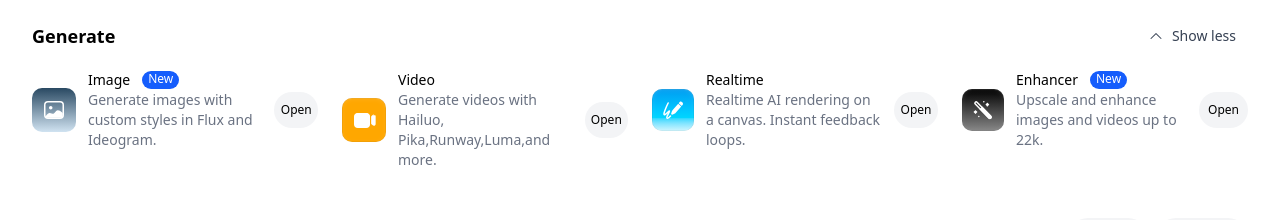
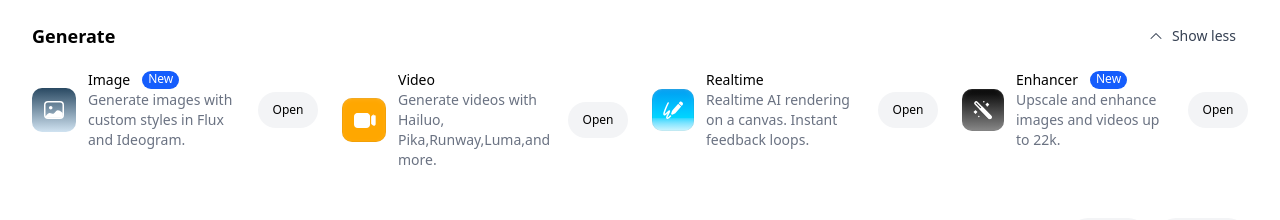
Before and after one commit to ifeoma-joy-obasi/cartolinks-assignment, a Next.js app: page / in a window 1280 px wide. Shown: the part 690-910 px from the top of the page. Built offline with nearby package versions, Linux system fonts and the light colour scheme.

Commit message:
made the grid items have equal buttons and aligned perfectly

```diff
--- a/app/components/Footer.tsx
+++ b/app/components/Footer.tsx
@@ -7,7 +7,7 @@
     <div>
        <div className="mt-12 max-w-[95rem] mx-auto px-4 sm:px-6 lg:px-8">
         <div className='flex justify-between items-center'>
-            <h2 className='text-[22px] font-semibold m-0 p-0 leading-none'>Gallery</h2>
+            <h2 className='text-[22px] font-semibold m-0 p-0 '>Gallery</h2>
 
             <div className='flex items-center gap-2'>
 
@@ -27,17 +27,7 @@
             </div>
             </div>
 
-            {/* <footer className='mt-2 flex justify-between items-center text-white bg-[rgba(19,20,20,0.9)] p-5'>
-              <div className='flex items-center gap-3'>
-                <Image src="https://www.krea.ai/favicon/favicon-64-dark.png" alt="Krea AI" width={50} height={50} className='rounded-md '/>
-                <h2 className='text-sm md:text-xl lg:text-[35px] md:text-[28px] font-medium'>Krea AI</h2>
-              </div>
-              <div className='flex items-center gap-3'>
-               <h2 className='text-sm md:text-xl lg:text-[25px] font-medium'>Curated by</h2>
-                <svg width="139" height="64" viewBox="0 0 139 64" fill="currentColor" xmlns="http://www.w3.org/2000/svg" className="pointer-events-none h-20 w-[43px] fill-text-primary" data-sentry-element="svg" data-sentry-source-file="MobbinLogo.tsx" data-sentry-component="MobbinLogo"><title>Mobbin</title><path d="M84.3504 64H48.1695V47.315L32.569 63.9989L0 63.9841V29.9515L28.31 0H67.4439V15.9214L82.6881 0H116.593V26.1874H139V64H99.1163V48.208L84.3504 64Z" data-sentry-element="path" data-sentry-source-file="MobbinLogo.tsx"></path></svg>
-                <h2 className='text-[15px] md:text-[25px] lg:text-[30px] font-medium'>Mobbin</h2>
-              </div>
-            </footer> */}
+
 
             <footer className='mt-2 flex justify-between items-center text-white bg-[rgba(19,20,20,0.9)] p-5'>
   <div className='flex items-center gap-3'>
--- a/app/components/generate/cards/CardImage1.tsx
+++ b/app/components/generate/cards/CardImage1.tsx
@@ -3,6 +3,7 @@
   return (
     <div className="w-full flex items-center gap-3">
 
+      {/* icon */}
       <div
         className="relative aspect-square rounded-[10px] block shrink-0"
         style={{
@@ -21,7 +22,7 @@
 
       </div>
 
-      <div className="justify-between">
+      <div className="flex-1 min-w-0">
         <div className="flex items-center gap-3">
           <h3 className="font-medium text-sm">Image</h3>
           <button className="bg-blue-600 text-white px-1.5 pb-0.5 rounded-full text-xs">New</button>
@@ -29,7 +30,11 @@
         <p className="text-sm text-gray-500">Generate images with custom styles in Flux and Ideogram.</p>
       </div>
 
-      <button className="cursor-pointer ml-auto bg-gray-100 text-black rounded-full h-9 w-24 text-xs font-medium">Open</button>
+      {/* Open button (fixed size) */}
+  <button className="cursor-pointer bg-gray-100 text-black rounded-full h-9 w-15 text-xs font-medium shrink-0">
+    Open
+  </button>
+
     </div>
   );
 });
--- a/app/components/generate/cards/CardImage2.tsx
+++ b/app/components/generate/cards/CardImage2.tsx
@@ -1,11 +1,10 @@
 import React from "react";
 export default React.memo(function CardImage2() {
   return (
-    <div className="w-fullflex items-center gap-3">
+    <div className="w-full flex items-center gap-3">
 
-      <div className="flex items-center gap-3">
-
-          <div className="relative aspect-square rounded-[10px] bg-[oklch(79.55%_0.1875_75.3501)] inset-ring-[0.5px] shadow-[inset_0_1px_1px_rgba(255,255,255,0.1),inset_0_1px_5px_rgba(255,255,255,0.1)] inset-ring-black/10 block shrink-0" style={{
+      {/* Icon */}
+      <div className="relative aspect-square rounded-[10px] bg-[oklch(79.55%_0.1875_75.3501)] inset-ring-[0.5px] shadow-[inset_0_1px_1px_rgba(255,255,255,0.1),inset_0_1px_5px_rgba(255,255,255,0.1)] inset-ring-black/10 block shrink-0" style={{
           width: "44px",
           height: "44px",
           }}>
@@ -18,15 +17,18 @@
 
           </div>
 
-      <div className="justify-between">
+ {/* Text + New badge */}
+      <div className="flex-1 min-w-0">
         <div className="flex items-center gap-3">
           <h3 className="font-medium text-sm">Video</h3>
         </div>
         <p className="text-sm text-gray-500">Generate videos with Hailuo, Pika,Runway,Luma,and more.</p>
       </div>
 
-      <button className="cursor-pointer ml-auto bg-gray-100 text-black rounded-full h-9 w-24 text-xs font-medium">Open</button>
-    </div>
+     {/* Open button (fixed size) */}
+  <button className="cursor-pointer bg-gray-100 text-black rounded-full h-9 w-15 text-xs font-medium shrink-0">
+    Open
+  </button>
     </div>
   );
 });
--- a/app/components/generate/cards/CardImage3.tsx
+++ b/app/components/generate/cards/CardImage3.tsx
@@ -3,8 +3,7 @@
   return (
     <div className="w-full flex items-center gap-3">
 
-      <div className="flex items-center gap-3 ">
-
+      {/* Icon */}
       <div className="relative aspect-square rounded-[10px] inset-ring-[0.5px] shadow-[inset_0_1px_1px_rgba(255,255,255,0.1),inset_0_1px_5px_rgba(255,255,255,0.1)] inset-ring-black/10 block shrink-0" style={{background: "linear-gradient(0deg, rgb(206, 246, 255) 0%, oklch(0.7972 0.1583 221.31) 35%, oklch(0.6575 0.1796 237.869) 100%)", width: "42px", height: "42px"}}>
       <svg width="24" height="24" className="absolute inset-0 m-auto text-white" viewBox="0 0 24 24" fill="none" xmlns="http://www.w3.org/2000/svg"><path d="M14.9472 14.4612C14.6244 14.8306 14.4629 15.0153 14.2819 15.1777C14.121 15.3219 13.9487 15.4529 13.7667 15.5693C13.5618 15.7004 13.3384 15.8077 12.8914 16.0223C11.8174 16.538 11.2804 16.7959 10.9271 16.705C10.6205 16.626 10.3693 16.4065 10.25 16.1132C10.1126 15.7753 10.2963 15.2086 10.6635 14.0752C10.8164 13.6035 10.8928 13.3677 10.9952 13.1471C11.0863 12.9511 11.193 12.7629 11.3144 12.5842C11.4511 12.383 11.6125 12.1983 11.9354 11.8289L17.0023 6.03138C17.076 5.94704 17.1129 5.90487 17.1574 5.88701C17.1966 5.87129 17.2398 5.86839 17.2807 5.87871C17.3273 5.89045 17.3695 5.92731 17.4538 6.00102L19.9838 8.21213C20.0681 8.28584 20.1103 8.3227 20.1281 8.36727C20.1438 8.40647 20.1467 8.44964 20.1364 8.4906C20.1247 8.53715 20.0878 8.57932 20.0141 8.66366L14.9472 14.4612Z" fill="currentColor"></path>
       <path d="M20.8883 7.65066C20.8146 7.73499 20.7778 7.77716 20.7332 7.79503C20.694 7.81075 20.6508 7.81365 20.6099 7.80333C20.5633 7.79159 20.5211 7.75473 20.4368 7.68102L17.9096 5.47231C17.8253 5.3986 17.7831 5.36175 17.7652 5.31718C17.7495 5.27798 17.7466 5.23481 17.7569 5.19385C17.7687 5.14729 17.8055 5.10512 17.8792 5.02079L18.3305 4.50446C18.6354 4.15563 18.7878 3.98121 18.9511 3.87147C19.3968 3.57199 19.9685 3.53354 20.4502 3.77066C20.6267 3.85755 20.8012 4.00999 21.15 4.31486C21.4988 4.61972 21.6732 4.77216 21.783 4.93546C22.0824 5.3811 22.1209 5.95283 21.8838 6.43456C21.7969 6.61108 21.6444 6.7855 21.3396 7.13432L20.8883 7.65066Z" fill="currentColor"></path>
@@ -12,15 +11,19 @@
       </svg>
       </div>
 
-      <div className="justify-between">
+ {/* Text + New badge */}
+      <div className="flex-1 min-w-0">
         <div className="flex items-center gap-3">
           <h3 className="font-medium text-sm">Realtime</h3>
         </div>
         <p className="text-sm text-gray-500">Realtime AI rendering on a canvas. Instant feedback loops.</p>
       </div>
 
-      <button className="cursor-pointer ml-auto bg-gray-100 text-black rounded-full h-9 w-24 text-xs font-medium">Open</button>
+     {/* Open button (fixed size) */}
+  <button className="cursor-pointer bg-gray-100 text-black rounded-full h-9 w-15 text-xs font-medium shrink-0">
+    Open
+  </button>
     </div>
-    </div>
+
   );
 });
--- a/app/components/generate/cards/CardImage4.tsx
+++ b/app/components/generate/cards/CardImage4.tsx
@@ -2,8 +2,7 @@
 export default React.memo(function CardImage4() {
   return (
     <div className="w-full flex items-center gap-3">
-
-      <div className="flex items-center gap-3 ">
+      {/* Icon */}
 
       <div className="relative aspect-square rounded-[10px] inset-ring-[0.5px] shadow-[inset_0_1px_1px_rgba(255,255,255,0.1),inset_0_1px_5px_rgba(255,255,255,0.1)] inset-ring-black/10 block shrink-0" style={{background: "linear-gradient(0deg, #888888 0%, #000000 100%)", width: "42px", height: "42px"}}>
       <svg width="24" height="24" className="absolute inset-0 m-auto text-white" viewBox="0 0 24 24" fill="none" xmlns="http://www.w3.org/2000/svg"><path d="M4.49935 13.0083C4.34395 13.5194 3.94455 13.9195 3.43425 14.075C3.94455 14.2306 4.34395 14.6306 4.49935 15.1417C4.65465 14.6306 5.05405 14.2306 5.56445 14.075C5.05405 13.9195 4.65465 13.5194 4.49935 13.0083Z" stroke="currentColor" strokeWidth="1.5" strokeLinecap="round" strokeLinejoin="round"></path>
@@ -12,7 +11,7 @@
       </svg>
       </div>
 
-      <div className="justify-between">
+      <div className="flex-1 min-w-0">
         <div className="flex items-center gap-3">
           <h3 className="font-medium text-sm">Enhancer</h3>
           <button className="bg-blue-600 text-white px-1.5 pb-0.5 rounded-full text-xs">New</button>
@@ -20,8 +19,12 @@
         <p className="text-sm text-gray-500">Upscale and enhance images and videos up to 22k.</p>
       </div>
 
-      <button className="cursor-pointer ml-auto bg-gray-100 text-black rounded-full h-9 w-24 text-xs font-medium">Open</button>
+      {/* Open button (fixed size) */}
+  <button className="cursor-pointer bg-gray-100 text-black rounded-full h-9 w-15 text-xs font-medium shrink-0">
+    Open
+  </button>
+
     </div>
-    </div>
+
   );
 });
--- a/app/components/generate/cards/CardImage5.tsx
+++ b/app/components/generate/cards/CardImage5.tsx
@@ -1,9 +1,9 @@
 import React from "react";
 export default React.memo(function CardImage5() {
   return (
-    <div className="w-fullflex items-center gap-3">
+    <div className="w-full flex items-center gap-3">
 
-      <div className="flex items-center gap-3 ">
+
 
     <div className="relative aspect-square rounded-[10px] inset-ring-[0.5px] shadow-[inset_0_1px_1px_rgba(255,255,255,0.1),inset_0_1px_5px_rgba(255,255,255,0.1)] inset-ring-black/10 block shrink-0" style={{
           background: "linear-gradient(0deg, #AE91CA 0%, #592A85 60%, #180728 100%)",
@@ -21,7 +21,7 @@
     </svg>
     </div>
 
-      <div className="justify-between">
+      <div className="flex-1 min-w-0">
         <div className="flex items-center gap-3">
           <h3 className="font-medium text-sm">Edit</h3>
           <button className="bg-blue-600 text-white px-1.5 pb-0.5 rounded-full text-xs">New</button>
@@ -29,8 +29,11 @@
         <p className="text-sm text-gray-500">Add objects, change style, or expand photos and generations.</p>
       </div>
 
-      <button className="cursor-pointerml-auto bg-gray-100 text-black rounded-full h-9 w-24 text-xs font-medium">Open</button>
+      {/* Open button (fixed size) */}
+  <button className="cursor-pointer bg-gray-100 text-black rounded-full h-9 w-15 text-xs font-medium shrink-0">
+    Open
+  </button>
     </div>
-    </div>
+
   );
 });
--- a/app/components/generate/cards/CardImage8.tsx
+++ b/app/components/generate/cards/CardImage8.tsx
@@ -1,8 +1,9 @@
 import React from "react";
 export default React.memo(function CardImage8() {
   return (
-    <div className="w-full flex items-center gap-3 rounded-lg">
+    <div className="w-full flex items-center gap-3">
 
+{/* icon */}
     <svg
   width="44"
   height="44"
@@ -61,14 +62,18 @@
   />
     </svg>
 
-      <div className="justify-between">
+ {/* Text + New badge */}
+      <div className="flex-1 min-w-0">
         <div className="flex items-center">
           <h3 className="font-medium text-sm">Train</h3>
         </div>
         <p className="text-sm text-gray-500">Train krea to replicate your style, products and characters.</p>
       </div>
 
-      <button className="cursor-pointer ml-auto bg-gray-100 text-black rounded-full h-9 w-24 text-xs font-medium">Open</button>
+      {/* Open button (fixed size) */}
+  <button className="cursor-pointer bg-gray-100 text-black rounded-full h-9 w-15 text-xs font-medium shrink-0">
+    Open
+  </button>
     </div>
   );
 });
```
Also changed, not shown: app/components/generate/cards/CardImage6.tsx (+44 -8 lines), app/components/generate/cards/CardImage7.tsx (+7 -6 lines).
